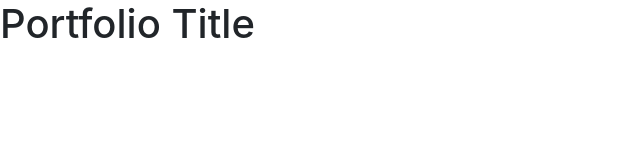
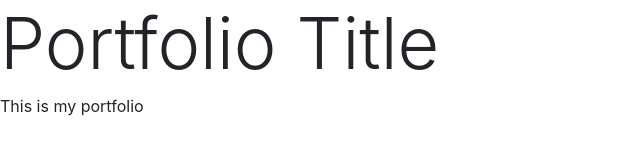
Before and after one commit to cyruscook/Portfolio, a plain HTML site: page index.html in a window 1280 px wide. Shown: the whole page, without its empty margins (0-640 px from the left). Drawn offline with nearby package versions, Linux system fonts and the light colour scheme.

Commit message:
Added port_desc

```diff
--- a/index.html
+++ b/index.html
@@ -6,7 +6,8 @@
 </head>
 <body>
 	<div id="head">
-		<h1 class="port_title"></h1>
+		<h1 class="port_title display-3"></h1>
+		<p class="port_desc"></p>
 	</div>
 
 	<link rel="stylesheet" href="https://stackpath.bootstrapcdn.com/bootstrap/4.2.1/css/bootstrap.min.css"></link>
--- a/port_data.json
+++ b/port_data.json
@@ -1,6 +1,6 @@
 {
 	"title": "Portfolio Title",
-	"jesus": "christ",
+	"desc": "This is my portfolio",
 	"god": [
 		"father",
 		"son",
--- a/script.js
+++ b/script.js
@@ -30,4 +30,8 @@ function writeVars(){
 	$('.port_title').each(function(i, obj) {
 		$(obj).html(port_data.title);
 	});
+
+	$('.port_desc').each(function(i, obj) {
+		$(obj).html(port_data.desc);
+	});
 };
```
